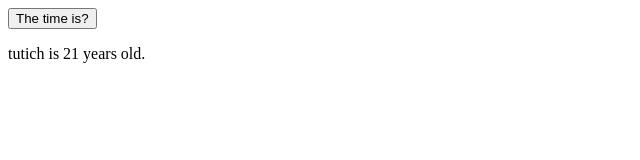
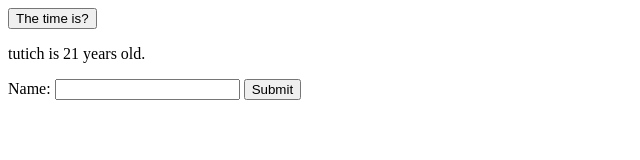
Before and after one commit to tutich/javasc, a plain HTML site: page index.html in a window 1280 px wide. Shown: the whole page, without its empty margins (0-640 px from the left). Drawn offline with Linux system fonts and the light colour scheme.

Commit message:
dom form

```diff
--- a/index.html
+++ b/index.html
@@ -52,5 +52,9 @@ const x = person;
 x.age = 21;
 document.getElementById("demo").innerHTML = person.lastName + " is " + person.age + " years old. ";
 </script>
+<form name="myForm" action="/action_page.php" onsubmit="return validateForm()" method="post">
+    Name: <input type="text" name="fname">
+    <input type="submit" value="Submit">
+  </form>
 </body>
 </html>
```
